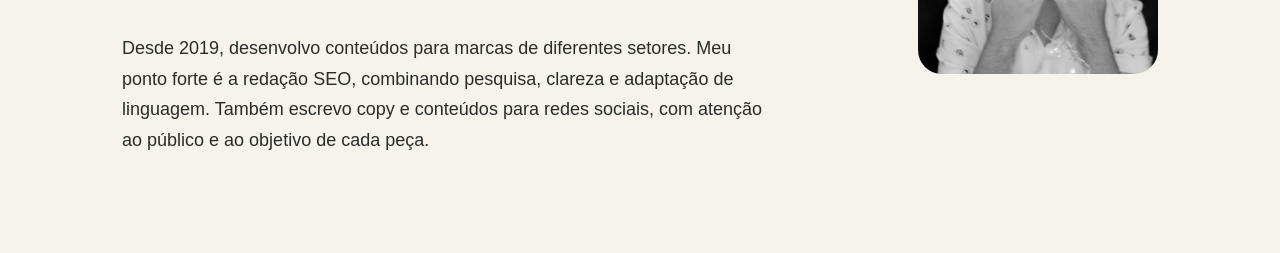
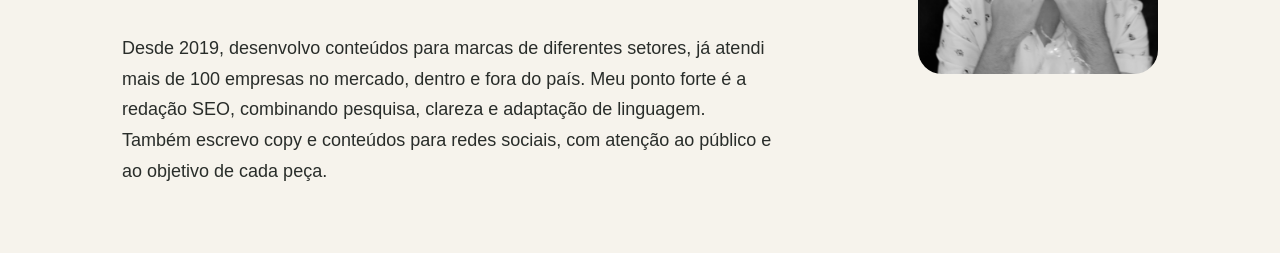
Before and after one commit to gabrielmontesano97/gabrielmontesano97.github.io, a plain HTML site: page index.html in a window 1280 px wide. Shown: the part 319-572 px from the top of the page. Drawn offline with Linux system fonts and the light colour scheme.

Commit message:
Enhance content in index.html with additional details
Expanded description of professional experience and client work.

```diff
--- a/index.html
+++ b/index.html
@@ -65,7 +65,7 @@
   <h2>Redator publicitário com experiência em SEO e copywriting.</h2>
 
   <p>
-    Desde 2019, desenvolvo conteúdos para marcas de diferentes setores.
+    Desde 2019, desenvolvo conteúdos para marcas de diferentes setores, já atendi mais de 100 empresas no mercado, dentro e fora do país.
     Meu ponto forte é a redação SEO, combinando pesquisa, clareza e
     adaptação de linguagem. Também escrevo copy e conteúdos para redes
     sociais, com atenção ao público e ao objetivo de cada peça.
```
